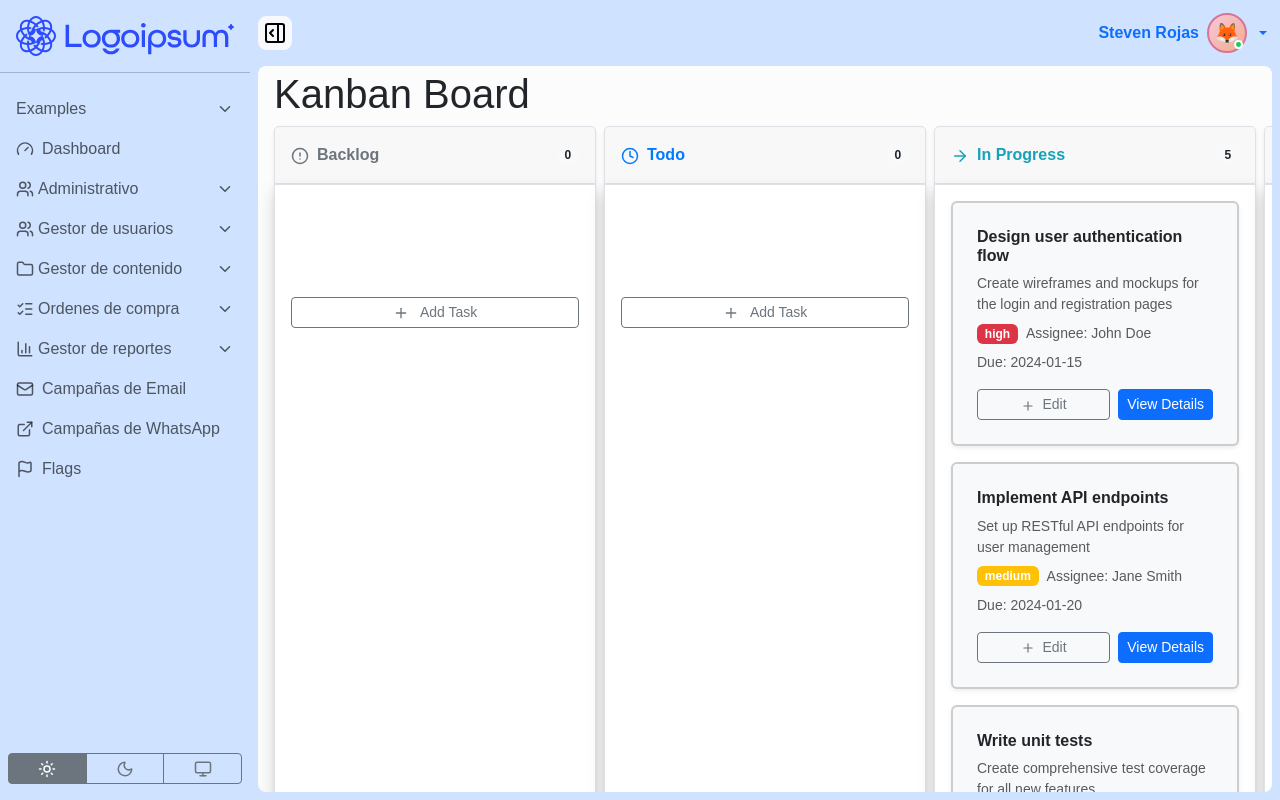
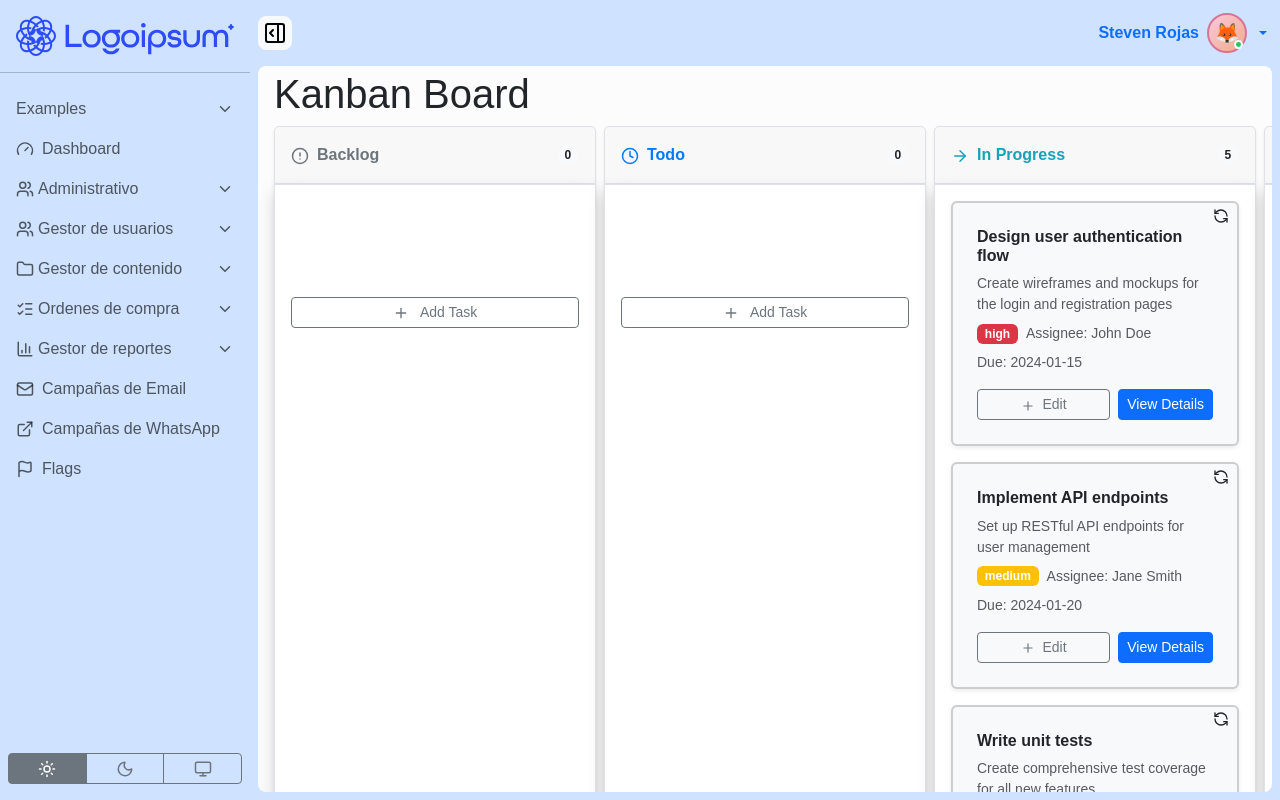
Before and after one commit to steverova/empty-boostrap-template-admin, a React (Vite) app: page /examples/kanban in a window 1280 px wide. Built offline with nearby package versions, Linux system fonts and the light colour scheme.

Commit message:
Add refresh icon to task cards

```diff
--- a/src/pages/examples/kan-ban/index.tsx
+++ b/src/pages/examples/kan-ban/index.tsx
@@ -23,6 +23,7 @@ import {
 	CheckCircle,
 	Clock,
 	Plus,
+	RefreshCcw,
 	XCircle,
 } from 'lucide-react'
 import { useState } from 'react'
@@ -169,7 +170,12 @@ function TaskCard({
 			className='mb-3 border-2 shadow-sm bg-body-tertiary'
 			style={{ opacity: isDragging ? 0.5 : 1 }}
 		>
-			<Card.Body className='p-4'>
+      <Card.Body className='p-4'>
+
+       	<div className='position-absolute top-0 end-0 px-2'>
+					<RefreshCcw size={16} className='' />
+				</div>
+
 				<Card.Title className='h6 fw-semibold mb-2'>{task.title}</Card.Title>
 				<Card.Text className='small text-muted mb-2'>
 					{task.description}
@@ -297,6 +303,7 @@ export default function KanbanBoard() {
 		<div className='min-vh-100'>
 			<Container fluid>
 				<h1 className=''>Kanban Board</h1>
+
 				<DndContext
 					sensors={sensors}
 					collisionDetection={closestCenter}
```
